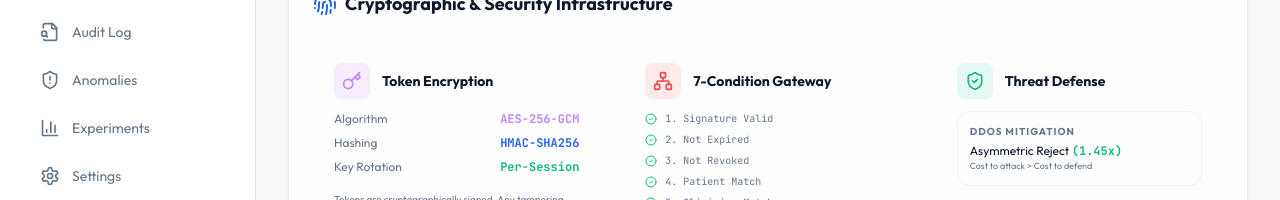
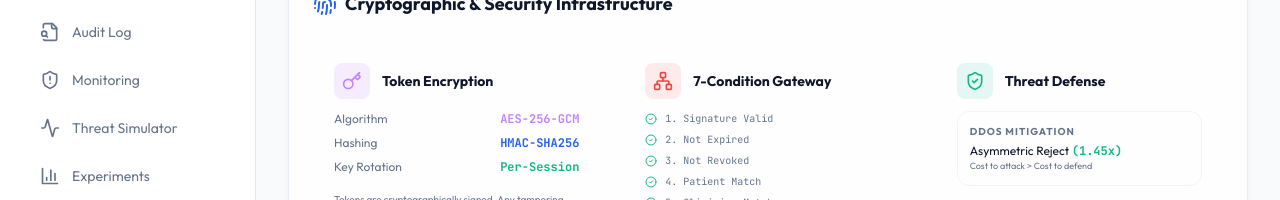
Before and after one commit to sauravaryal00/RHMS_prototype, a React (Vite) app: page /admin in a window 1280 px wide. Shown: the part 410-610 px from the top of the page. Built offline with nearby package versions, Linux system fonts and the light colour scheme; no server answers; the database is empty; sample sign-in values are in the browser's storage.

Commit message:
Fix anomaly routing and update sidebars

```diff
--- a/src/App.jsx
+++ b/src/App.jsx
@@ -30,6 +30,7 @@ function App() {
             <Route path="/audit" element={<ProtectedRoute><AuditLogViewer /></ProtectedRoute>} />
             <Route path="/caregiver" element={<ProtectedRoute><CaregiverDashboard /></ProtectedRoute>} />
             <Route path="/interception" element={<ProtectedRoute><SecurityMonitoringDashboard /></ProtectedRoute>} />
+            <Route path="/anomaly" element={<ProtectedRoute><AnomalyDetection /></ProtectedRoute>} />
             <Route path="/experiments" element={<ProtectedRoute><LoadTestResults /></ProtectedRoute>} />
             <Route path="/settings" element={<ProtectedRoute><SystemStatus /></ProtectedRoute>} />
 
--- a/src/components/Sidebar.jsx
+++ b/src/components/Sidebar.jsx
@@ -24,7 +24,8 @@ const Sidebar = ({ role = 'admin' }) => {
     { name: 'Clinician Portal', path: '/clinician', icon: Stethoscope, roles: ['clinician', 'admin'] },
     { name: 'Caregiver Flow', path: '/caregiver', icon: Users, roles: ['caregiver', 'admin'] },
     { name: 'Audit Log', path: '/audit', icon: FileSearch, roles: ['admin', 'clinician'] },
-    { name: 'Anomalies', path: '/interception', icon: ShieldAlert, roles: ['admin'] },
+    { name: 'Monitoring', path: '/interception', icon: ShieldAlert, roles: ['admin'] },
+    { name: 'Threat Simulator', path: '/anomaly', icon: Activity, roles: ['admin'] },
     { name: 'Experiments', path: '/experiments', icon: BarChart3, roles: ['admin'] },
     { name: 'Settings', path: '/settings', icon: Settings, roles: ['admin'] },
   ];
--- a/src/pages/AnomalyDetection.jsx
+++ b/src/pages/AnomalyDetection.jsx
@@ -335,7 +335,7 @@ const AnomalyDetection = () => {
     <div className="flex min-h-screen bg-slate-50 text-slate-800 font-sans selection:bg-blue-100 relative">
       <Sidebar role="admin" />
 
-      <main className="flex-1 ml-64 p-8 max-w-7xl mx-auto flex flex-col h-screen overflow-hidden">
+      <main className="flex-1 ml-64 p-8 w-full flex flex-col h-screen overflow-hidden">
 
         {/* REFINED SLEEK HEADER */}
         <header className="mb-8 flex justify-between items-center shrink-0 bg-white p-5 rounded-3xl border border-slate-200 shadow-sm">
```
